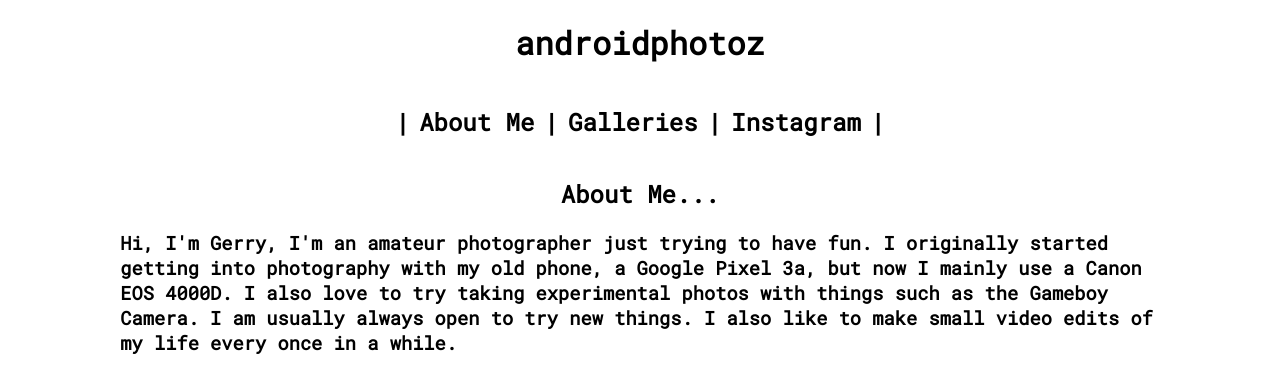
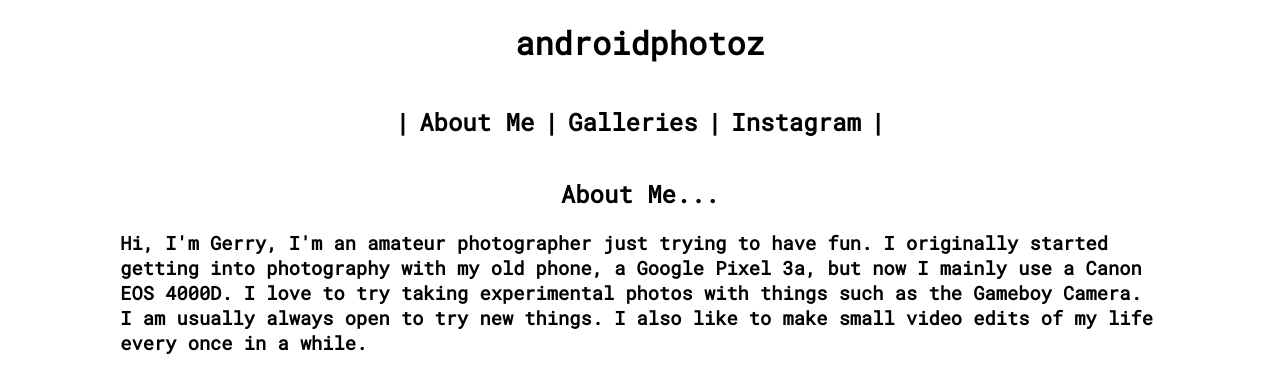
Before and after one commit to Zomb1eDude02/Zomb1eDude02.github.io, a plain HTML site: page index.html in a window 1280 px wide. Shown: the top 370 px of the page. Drawn offline with Linux system fonts and the light colour scheme; grey boxes are pictures that could not be loaded; a script that the page names is missing.

Commit message:
reword a little better

```diff
--- a/index.html
+++ b/index.html
@@ -19,7 +19,7 @@
 				<h2>|</h2>
 			</div>
 			<h2>About Me...</h2>
-			<h3 id="about">Hi, I'm Gerry, I'm an amateur photographer just trying to have fun. I originally started getting into photography with my old phone, a Google Pixel 3a, but now I mainly use a Canon EOS 4000D. I also love to try taking experimental photos with things such as the Gameboy Camera. I am usually always open to try new things. I also like to make small video edits of my life every once in a while.</h3>
+			<h3 id="about">Hi, I'm Gerry, I'm an amateur photographer just trying to have fun. I originally started getting into photography with my old phone, a Google Pixel 3a, but now I mainly use a Canon EOS 4000D. I love to try taking experimental photos with things such as the Gameboy Camera. I am usually always open to try new things. I also like to make small video edits of my life every once in a while.</h3>
 			<a data-flickr-embed="true" href="https://www.flickr.com/photos/188575096@N04/49924716363/in/datetaken/" title="92840139_667414960493846_6392241676798132224_n"><img src="https://live.staticflickr.com/65535/49924716363_fdda4c80bb_n.jpg" width="320" height="320" alt="92840139_667414960493846_6392241676798132224_n"></a><script async src="//embedr.flickr.com/assets/client-code.js" charset="utf-8"></script>
 		</center>
 	</body>
```
